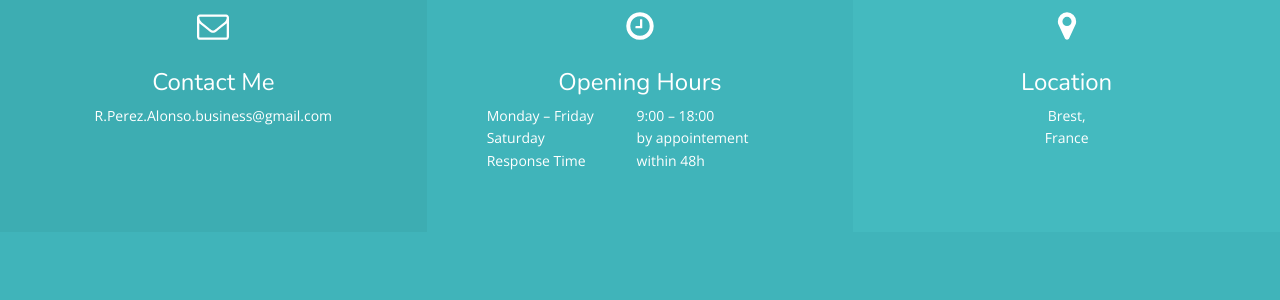
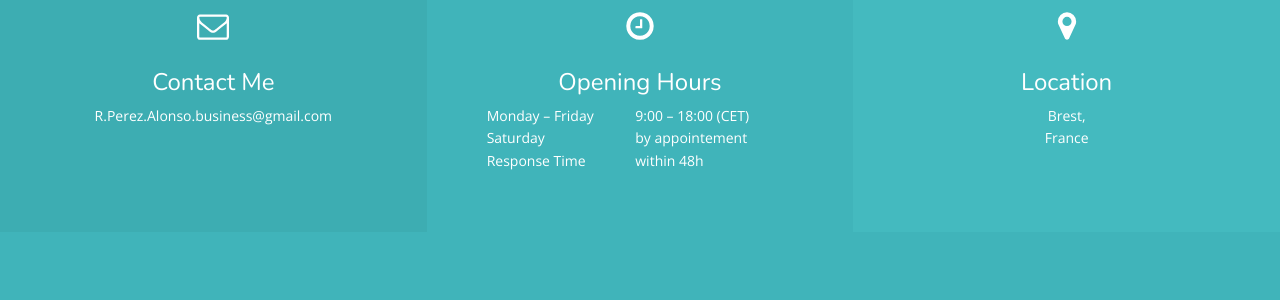
Before and after one commit to Ramon-Perez-Alonso/Ramon-Perez-Alonso.github.io, a Jekyll site: the page built from index.html, in a window 1280 px wide and 900 px high, scrolled down 1795 px. Shown: the part 509-809 px from the top of the window. Built offline with Jekyll 4.4.1, drawn with Linux system fonts in a browser that asks for light colours; nearby versions of some CDN libraries.

Commit message:
Update _config.yml

```diff
--- a/_config.yml
+++ b/_config.yml
@@ -25,7 +25,7 @@ contact:
     address: Brest, <br> France
 
 # Opening hours
-monday_friday: 9:00 – 18:00
+monday_friday: 9:00 – 18:00 (CET)
 saturday: by appointement
 response_time: within 48h
 # Testimonials
```
